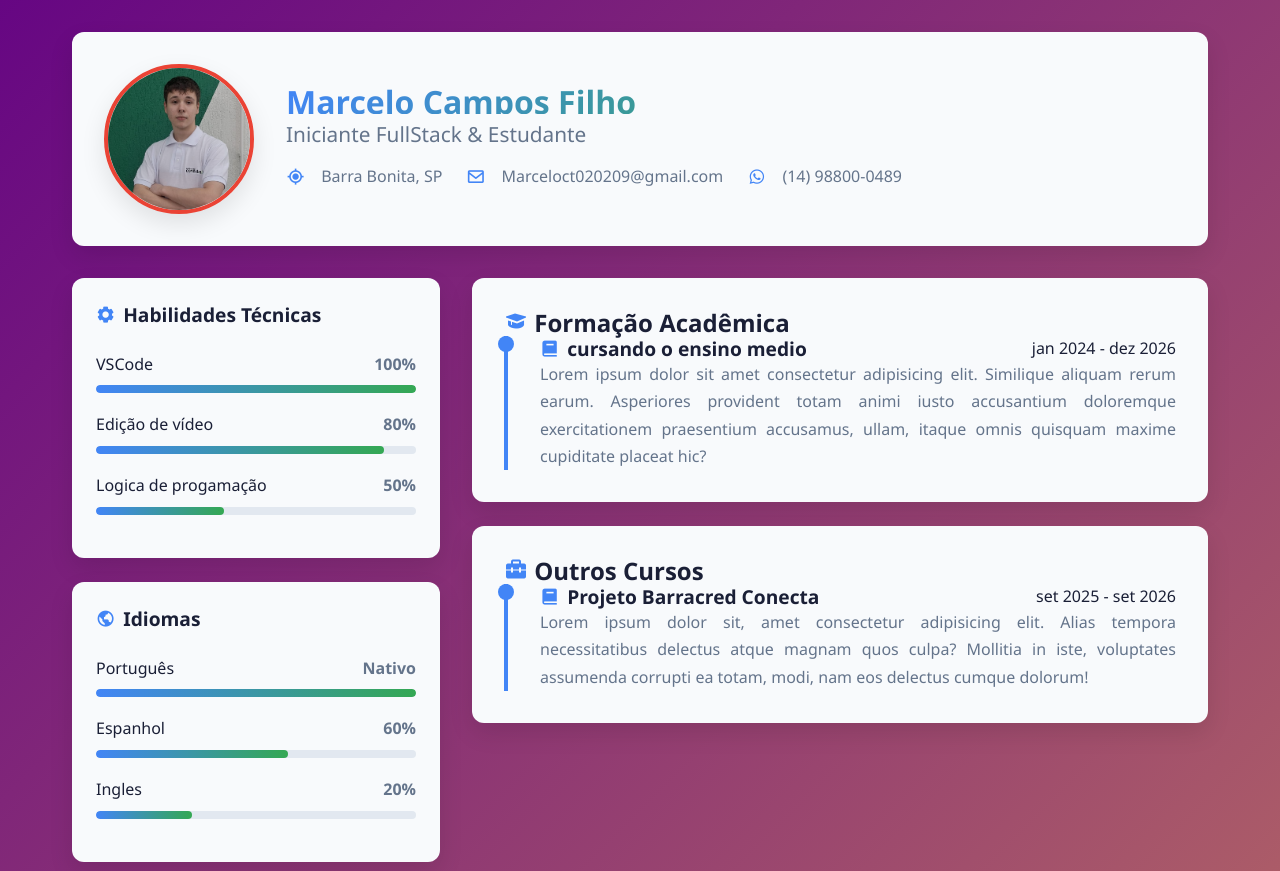
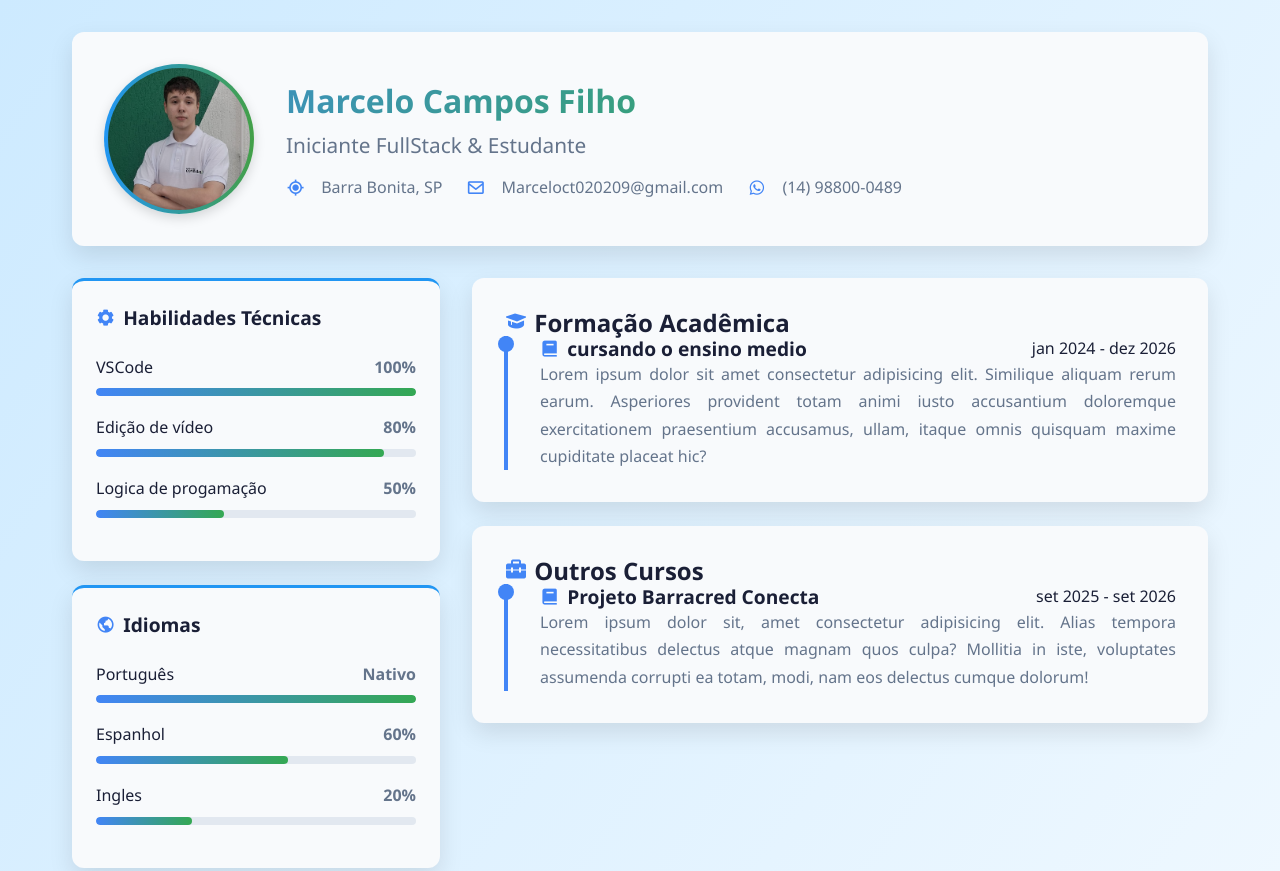
Before and after one commit to marcelo022/marcelo022.github.io, a plain HTML site: page index.html in a window 1280 px wide. Shown: the top 871 px of the page. Drawn offline with nearby package versions, Linux system fonts and the light colour scheme.

Commit message:
Finalizado

```diff
--- a/css/style.css
+++ b/css/style.css
@@ -19,7 +19,7 @@
 }
 
 body{
-    background: linear-gradient(135deg, #660683 0%, #b36565 100%);
+    background: linear-gradient(125deg, #cdeaff 0%, #f1f9ff 100%);
     color: var(--dark-color);
     line-height: 1.6rem;
     min-height: 100vh;
@@ -46,20 +46,31 @@ header{
     gap: 2rem;
 }
 
-.profile-imagem{
-    width: 150px;
-    height: 150px;
-    border-radius: 50%;
-    object-fit: cover;
-    border: 4px solid var(--accent-color);
-    box-shadow: var(--shadow);
+.profile-imagem {
+  width: 150px;
+  height: 150px;
+  border-radius: 50%;
+  padding: 4px; /* "largura" da borda */
+  background: linear-gradient(90deg, #2196F3, #43A047);
+  object-fit: cover;
+  box-shadow: 0 4px 12px rgba(0, 0, 0, 0.15);
 }
+
+/* e dentro dela, a imagem real: */
+.profile-imagem img {
+  width: 100%;
+  height: 100%;
+  border-radius: 50%;
+  display: block;
+}
+
 
 .profile-info h1{
     font-size: 2rem;
     font-weight: 700;
+    line-height: 3rem;
     margin-bottom: 0.5rem;
-    background: linear-gradient(135deg, var(--primary-color), var(--secondary-color));
+    background: linear-gradient(135deg, var(--primary-color)-60%, var(--secondary-color));
     -webkit-background-clip: text;
     background-clip: text;
     -webkit-text-fill-color: transparent;
@@ -118,6 +129,7 @@ main{
     box-shadow: var(--shadow);
     padding: 1.5rem;
     transition: var(--transitio);
+    border-top: 3px solid #2196F3;
 }
 
 .card:hover{
```
